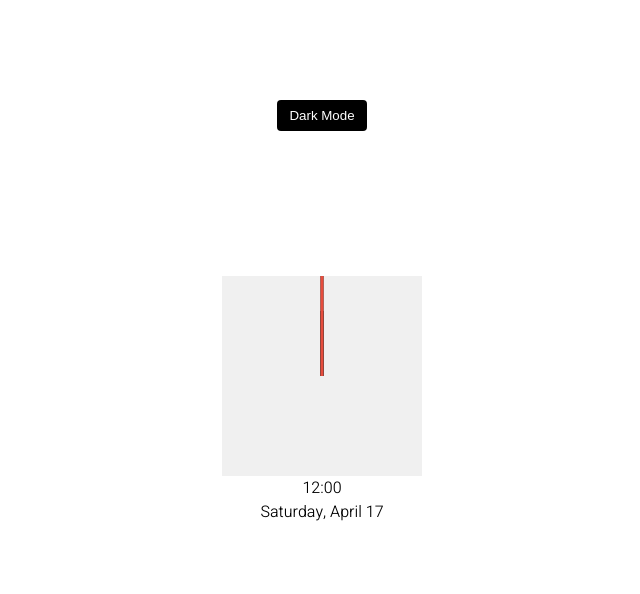
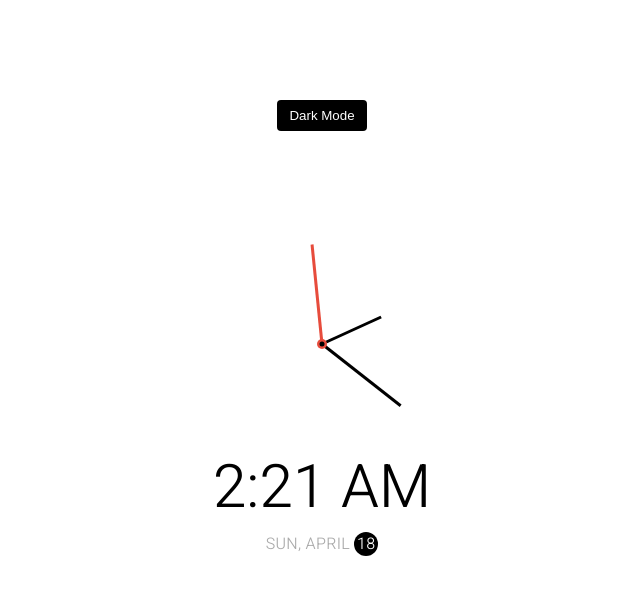
Before and after one commit to FareedKandalaft/ThemeClock, a plain HTML site: page index.html in a window 1280 px wide. Shown: the whole page, without its empty margins (318-958 px from the left). Drawn offline with Linux system fonts and the light colour scheme.

Commit message:
js complete

```diff
--- a/index.html
+++ b/index.html
@@ -17,8 +17,8 @@
         <div class="needle second"></div>
         <div class="center-point"></div>
       </div>
-      <div class="time">12:00</div>
-      <div class="date">Saturday, April <span class="circle">17</span></div>
+      <div class="time"></div>
+      <div class="date"><span class="circle">17</span></div>
     </div>
     <script src="script.js"></script>
   </body>
--- a/script.js
+++ b/script.js
@@ -0,0 +1,84 @@
+const hourEl = document.querySelector('.hour');
+const minuteEl = document.querySelector('.minute');
+const secondEl = document.querySelector('.second');
+const timeEl = document.querySelector('.time');
+const dateEl = document.querySelector('.date');
+const toggleEl = document.querySelector('.toggle');
+
+const days = ['Sun', 'Mon', 'Tue', 'Wed', 'Thu', 'Fri', 'Sat'];
+const months = [
+  'January',
+  'February',
+  'March',
+  'April',
+  'May',
+  'June',
+  'July',
+  'August',
+  'Septemper',
+  'October',
+  'Novmeber',
+  'December',
+];
+
+toggleEl.addEventListener('click', (e) => {
+  const html = document.querySelector('html');
+  if (html.classList.contains('dark')) {
+    html.classList.remove('dark');
+    e.target.innerHTML = 'Dark Mode';
+  } else {
+    html.classList.add('dark');
+    e.target.innerHTML = 'Light Mode';
+  }
+});
+
+function setTime() {
+  const time = new Date();
+  const month = time.getMonth();
+  const day = time.getDay();
+  const date = time.getDate();
+  const hours = time.getHours();
+  const hoursForClock = hours % 12;
+  const minutes = time.getMinutes();
+  const seconds = time.getSeconds();
+  const ampm = hours >= 12 ? 'PM' : 'AM';
+
+  hourEl.style.transform = `translate(-50%, -100%) rotate(${scale(
+    hoursForClock,
+    0,
+    11,
+    0,
+    360
+  )}deg)`;
+
+  minuteEl.style.transform = `translate(-50%, -100%) rotate(${scale(
+    minutes,
+    0,
+    59,
+    0,
+    360
+  )}deg)`;
+
+  secondEl.style.transform = `translate(-50%, -100%) rotate(${scale(
+    seconds,
+    0,
+    59,
+    0,
+    360
+  )}deg)`;
+
+  timeEl.innerHTML = `${hoursForClock}:${
+    minutes >= 10 ? minutes : '0' + minutes
+  } ${ampm}`;
+
+  dateEl.innerHTML = `${days[day]}, ${months[month]} <span class='circle'>${date}</span>`;
+}
+
+// StackOverflow https://stackoverflow.com/questions/10756313/javascript-jquery-map-a-range-of-numbers-to-another-range-of-numbers
+const scale = (num, in_min, in_max, out_min, out_max) => {
+  return ((num - in_min) * (out_max - out_min)) / (in_max - in_min) + out_min;
+};
+
+setTime();
+
+setInterval(setTime, 1000);
--- a/style.css
+++ b/style.css
@@ -59,7 +59,7 @@ body {
   position: relative;
   width: 200px;
   height: 200px;
-  background-color: #f0f0f0;
+  /* background-color: #f0f0f0; */
 }
 
 .needle {
@@ -70,6 +70,7 @@ body {
   height: 65px;
   width: 3px;
   transform-origin: bottom center;
+  transition: all 0.5s ease-in;
 }
 
 .needle.hour {
@@ -86,3 +87,50 @@ body {
   height: 100px;
   background-color: #e74c3c;
 }
+
+.center-point {
+  background-color: #e74c3c;
+  width: 10px;
+  height: 10px;
+  border-radius: 50%;
+  position: absolute;
+  top: 50%;
+  left: 50%;
+  transform: translate(-50%, -50%);
+}
+.center-point::after {
+  content: '';
+  background-color: var(--primary-color);
+  width: 5px;
+  height: 5px;
+  border-radius: 50%;
+  position: absolute;
+  top: 50%;
+  left: 50%;
+  transform: translate(-50%, -50%);
+}
+
+.time {
+  font-size: 60px;
+}
+
+.date {
+  color: #aaa;
+  font-size: 16px;
+  letter-spacing: 0.3px;
+  text-transform: uppercase;
+}
+
+.date .circle {
+  background-color: var(--primary-color);
+  color: var(--secondary-color);
+  border-radius: 50%;
+  height: 24px;
+  width: 24px;
+  display: inline-flex;
+  align-items: center;
+  justify-content: center;
+  line-height: 18px;
+  transition: all 0.5s ease-in;
+  font-size: 16px;
+}
```
